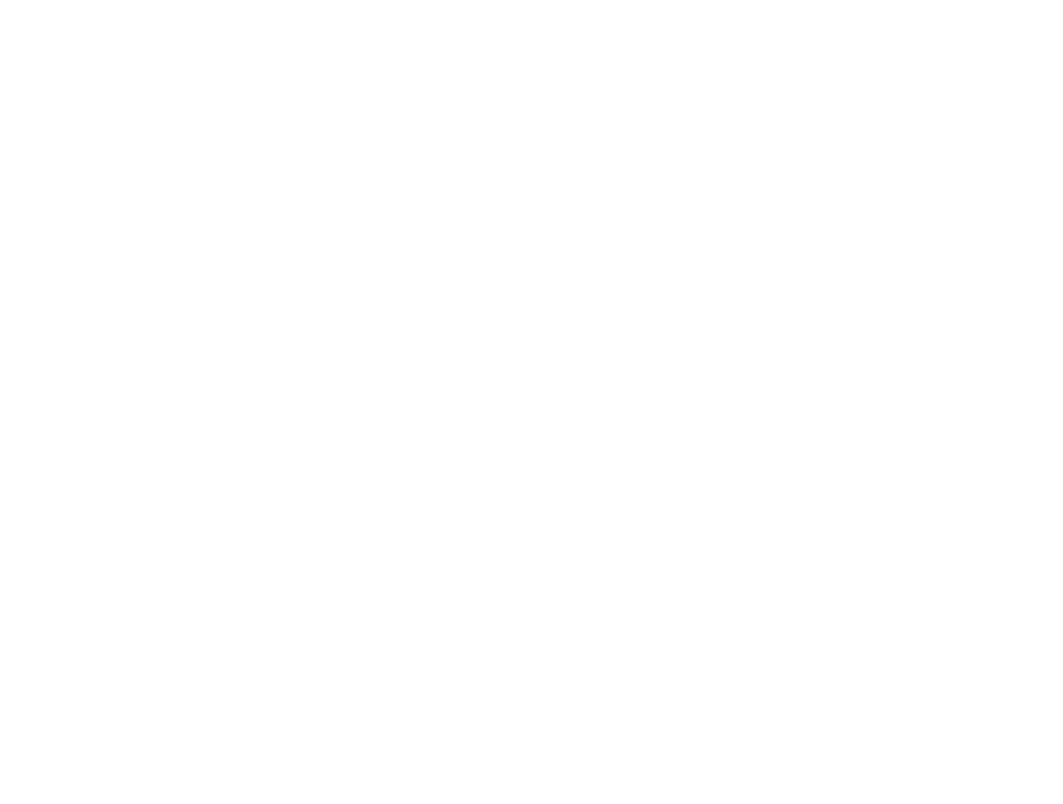
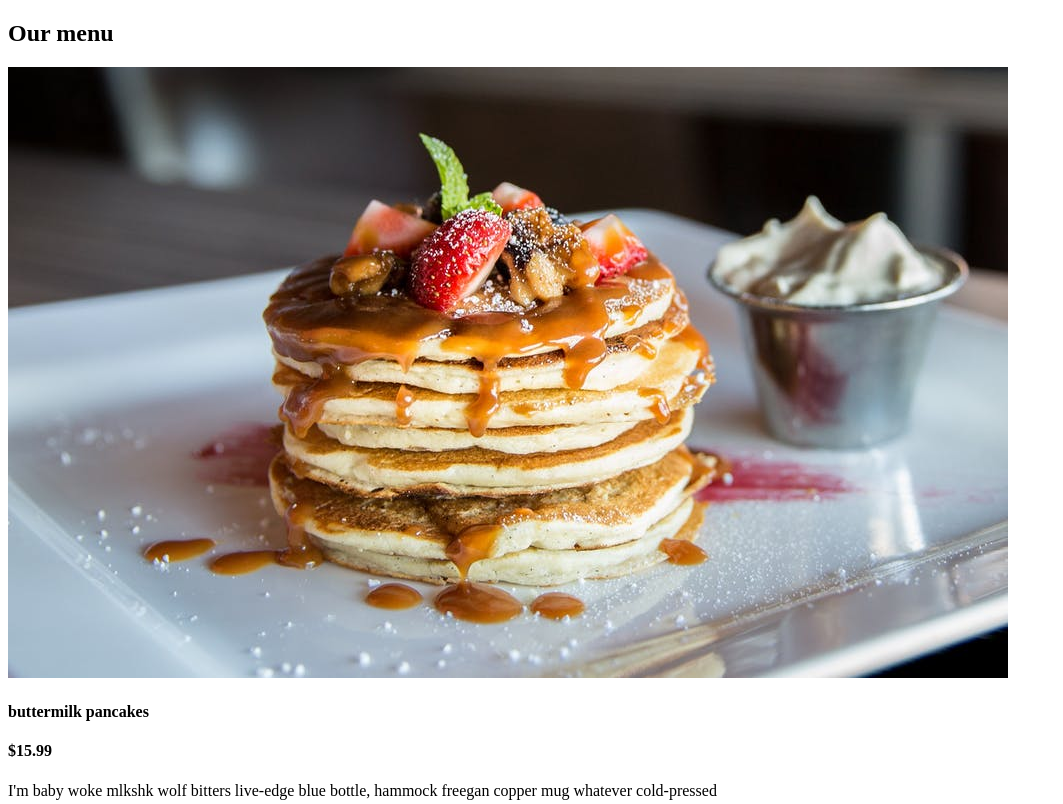
Before and after one commit to HenryRivera01/Menu-JS, a plain HTML site: page index.html in a window 1280 px wide. Shown: the top 804 px of the page, without its empty margins (0-1063 px from the left). Drawn offline with Linux system fonts and the light colour scheme.

Commit message:
First V of the menu, showing all elements of the array dinamically with map, join and innerhtml

```diff
--- a/app.js
+++ b/app.js
@@ -0,0 +1,98 @@
+const menu = [
+    {
+      id: 1,
+      title: "buttermilk pancakes",
+      category: "breakfast",
+      price: 15.99,
+      img: "./images/item-1.jpeg",
+      desc: `I'm baby woke mlkshk wolf bitters live-edge blue bottle, hammock freegan copper mug whatever cold-pressed `,
+    },
+    {
+      id: 2,
+      title: "diner double",
+      category: "lunch",
+      price: 13.99,
+      img: "./images/item-2.jpeg",
+      desc: `vaporware iPhone mumblecore selvage raw denim slow-carb leggings gochujang helvetica man braid jianbing. Marfa thundercats `,
+    },
+    {
+      id: 3,
+      title: "godzilla milkshake",
+      category: "shakes",
+      price: 6.99,
+      img: "./images/item-3.jpeg",
+      desc: `ombucha chillwave fanny pack 3 wolf moon street art photo booth before they sold out organic viral.`,
+    },
+    {
+      id: 4,
+      title: "country delight",
+      category: "breakfast",
+      price: 20.99,
+      img: "./images/item-4.jpeg",
+      desc: `Shabby chic keffiyeh neutra snackwave pork belly shoreditch. Prism austin mlkshk truffaut, `,
+    },
+    {
+      id: 5,
+      title: "egg attack",
+      category: "lunch",
+      price: 22.99,
+      img: "./images/item-5.jpeg",
+      desc: `franzen vegan pabst bicycle rights kickstarter pinterest meditation farm-to-table 90's pop-up `,
+    },
+    {
+      id: 6,
+      title: "oreo dream",
+      category: "shakes",
+      price: 18.99,
+      img: "./images/item-6.jpeg",
+      desc: `Portland chicharrones ethical edison bulb, palo santo craft beer chia heirloom iPhone everyday`,
+    },
+    {
+      id: 7,
+      title: "bacon overflow",
+      category: "breakfast",
+      price: 8.99,
+      img: "./images/item-7.jpeg",
+      desc: `carry jianbing normcore freegan. Viral single-origin coffee live-edge, pork belly cloud bread iceland put a bird `,
+    },
+    {
+      id: 8,
+      title: "american classic",
+      category: "lunch",
+      price: 12.99,
+      img: "./images/item-8.jpeg",
+      desc: `on it tumblr kickstarter thundercats migas everyday carry squid palo santo leggings. Food truck truffaut  `,
+    },
+    {
+      id: 9,
+      title: "quarantine buddy",
+      category: "shakes",
+      price: 16.99,
+      img: "./images/item-9.jpeg",
+      desc: `skateboard fam synth authentic semiotics. Live-edge lyft af, edison bulb yuccie crucifix microdosing.`,
+    },
+  ];
+
+const sectionCenter = document.querySelector('.section-center'); //Seleccionando el contenedor de los items individuales
+
+window.addEventListener("DOMContentLoaded", () =>{ // Agregamos un listener a la ventana, el evento que lo activa es cuando carga la pag
+
+    let displayMenu = menu.map(function(item){ // Hacemos una copia de nuestro array de objetos con map para convertirlo en cadenas de texto (strings) que representan html
+
+        return `<article class="menu-item">
+                <img src=${item.img} class="photo"
+                alt=${item.title}>
+                <div class="item-info">
+                    <header>
+                        <h4>${item.title}</h4>
+                        <h4 class="price">$${item.price}</h4>
+                    </header>
+                   <p class= "item-text">${item.desc}</p>
+                </div>
+            </article>`;
+
+    });
+
+    displayMenu = displayMenu.join(""); // Convierto el array de strings en un solo string largo y le indico que todo lo una sin comas ni espacios para que se respete la sintaxis de html
+    sectionCenter.innerHTML = displayMenu; //Con la sintaxis correcta y todo en un mismo string gigante lo inserto dentro del contenedor sectionCenter con innerHTML
+});
--- a/index.html
+++ b/index.html
@@ -8,7 +8,30 @@
 </head>
 <body>
 
-
+    <section class="menu">
+        <!-- Tittle -->
+        <div class="titlle">
+            <h2>Our menu</h2>
+            <div class="underline"></div>
+        </div>
+        <!-- Filter Button -->
+        <!-- Menu Items -->
+        <div class="section-center">
+            <!-- Single Item -->
+            <article class="menu-item">
+                <img src="menu-item.jpeg" class="photo"
+                alt="menu item">
+                <div class="item-info">
+                    <header>
+                        <h4>Buttermilk Pancakes</h4>
+                        <h4 class="price">$15</h4>
+                    </header>
+                   <p class="item-text">Lorem ipsum dolor sit amet consectetur adipisicing elit. Vitae illum est adipisci id libero, perferendis neque nihil! Est, beatae commodi.</p>
+                </div>
+            </article>
+            <!-- End Of Single Item -->
+        </div>
+    </section>
 
     <!-- Scripts -->
     <script src="app.js"></script>
```
Also changed, not shown: images/item-1.jpeg (added), images/item-10.jpeg (added), images/item-2.jpeg (added), images/item-3.jpeg (added), images/item-4.jpeg (added), images/item-5.jpeg (added), images/item-6.jpeg (added), images/item-7.jpeg (added), images/item-8.jpeg (added), images/item-9.jpeg (added), menu-item.jpeg (added).
